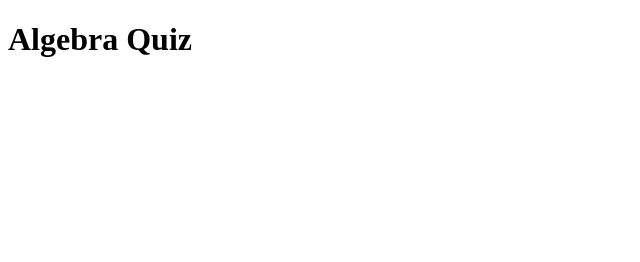
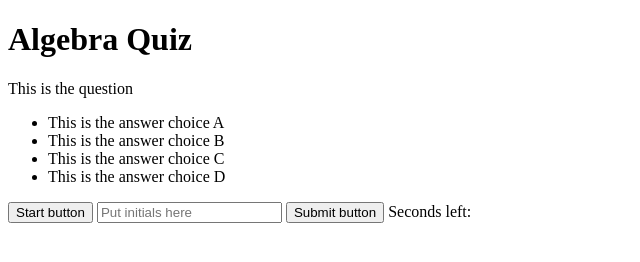
Before and after one commit to DrProfDavis/timed-math-quiz, a plain HTML site: page index.html in a window 1280 px wide. Shown: the whole page, without its empty margins (0-640 px from the left). Drawn offline with Linux system fonts and the light colour scheme.

Commit message:
Starter HTML and timer logic

```diff
--- a/index.html
+++ b/index.html
@@ -10,7 +10,31 @@
         <h1>
             Algebra Quiz
         </h1>
-
+        <div id = "question">
+            This is the question
+        </div>
+        <ul id = "answer-choices">
+            <li>
+                This is the answer choice A
+            </li>
+            <li>
+                This is the answer choice B
+            </li>
+            <li>
+                This is the answer choice C
+            </li>
+            <li>
+                This is the answer choice D
+            </li>
+        </ul>
+        <button id = "start">
+            Start button
+        </button>
+        <input type = "text" id = "initials" placeholder = "Put initials here">
+        <button id = "start">
+            Submit button
+        </button>
+        <span id = "timer">Seconds left:</span>
     </div>
     <script src="script.js"></script>
 </body>
--- a/script.js
+++ b/script.js
@@ -13,13 +13,29 @@ var userInitials = document.getElementById("initials");
 
 startButton.addEventListener("click", startQuiz);
 
-function startQuiz({
+function startQuiz(){
     startButton.style.display = "none";
-
-})
+    timerInterval = setInterval(updateTimer, 1000);
+    nextQuestion();
+}
 
 // ----Timer---- //
 
+// Timer stolen from lesson 9
+function setTime() {
+    // Sets interval in variable
+    var timerInterval = setInterval(function() {
+    time--;
+    timeEl.textContent = secondsLeft + " seconds left till colorsplosion.";
 
+    if(time === 0) {
+        // Stops execution of action at set interval
+        clearInterval(timerInterval);
+        // Calls function to create and append image
+        sendMessage();
+    }
 
-//
+    }, 1000);
+}
+
+// ----Next Question---- //
```
